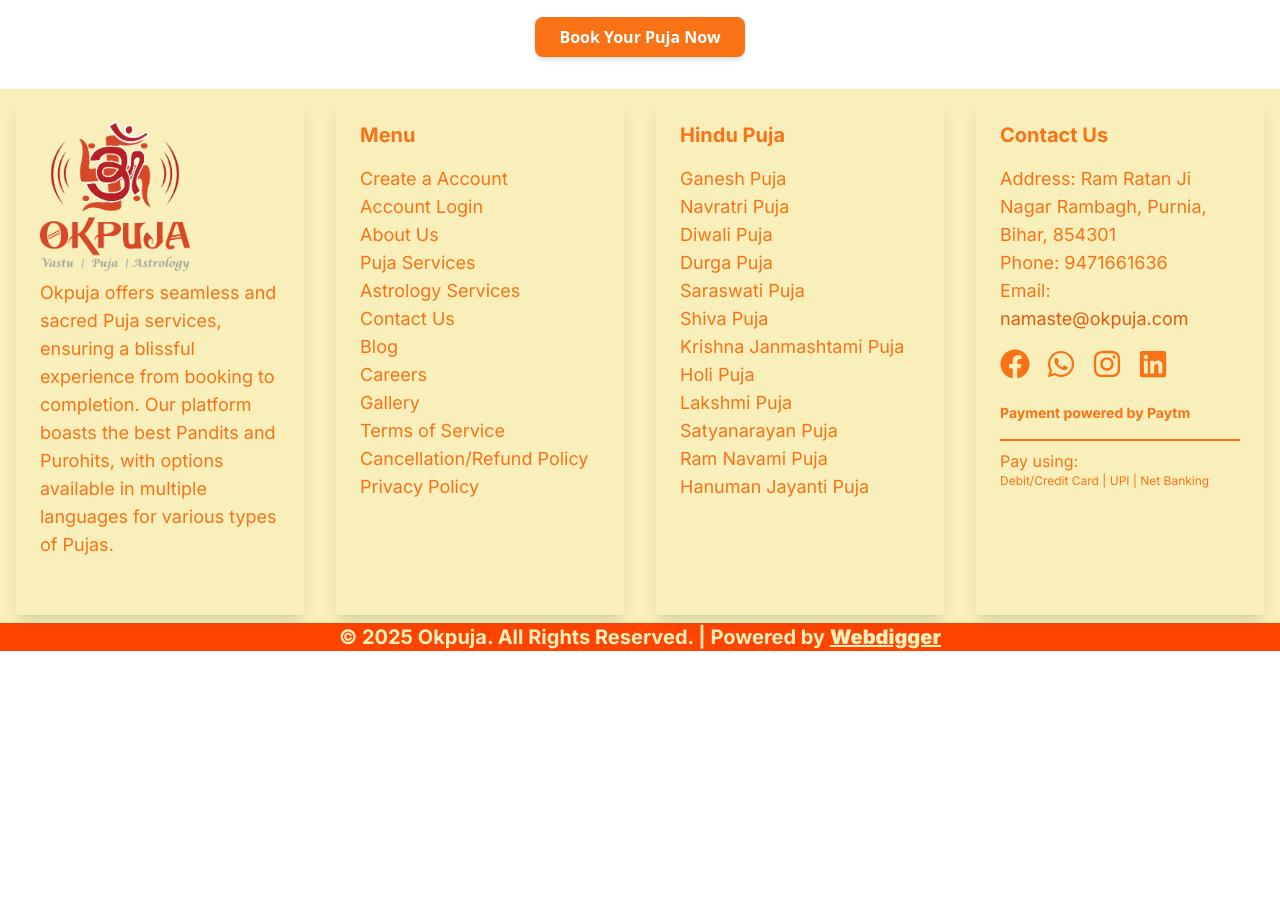
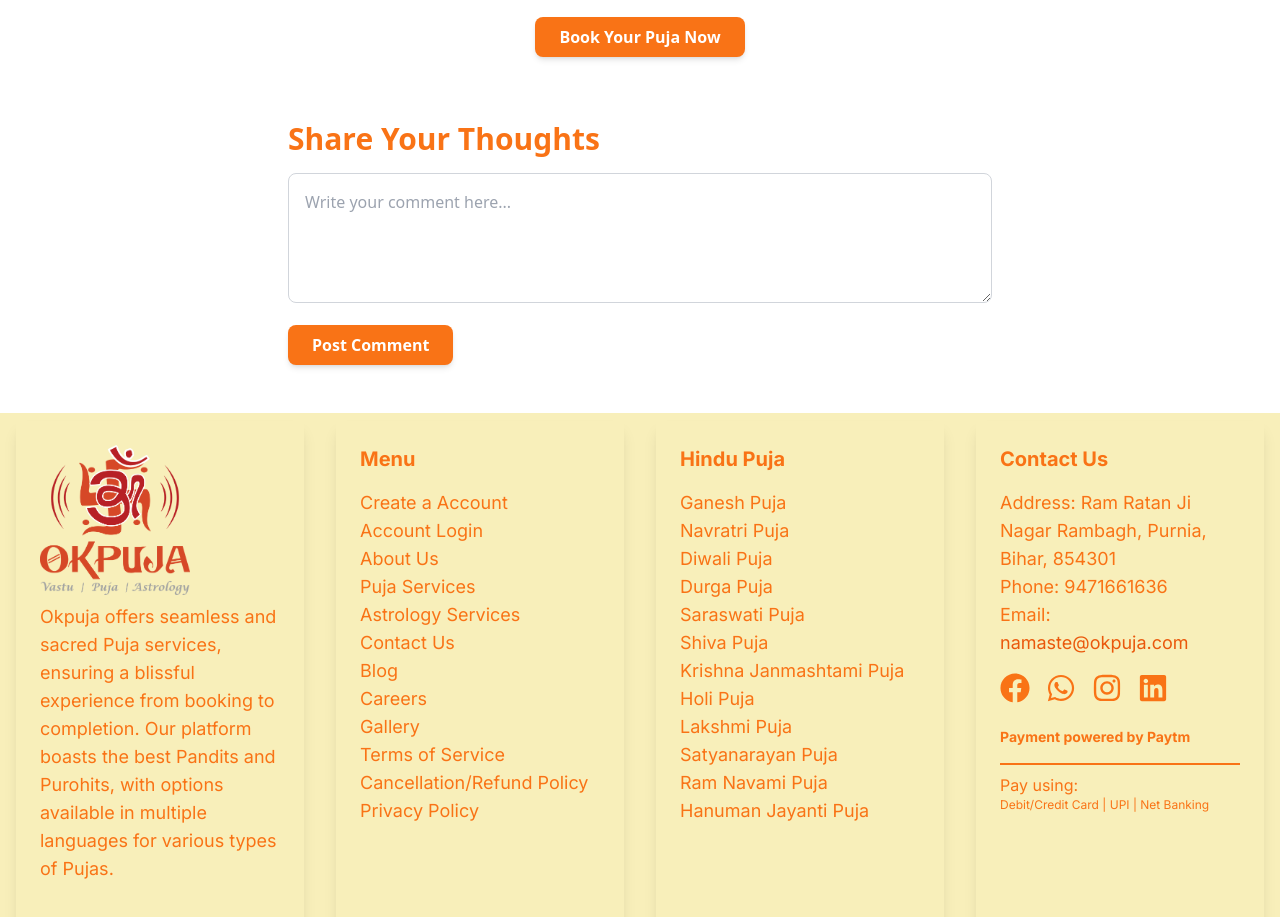
Before and after one commit to princekumar205086/sripandit, a Next.js app: page /blog/singleblog in a window 1280 px wide. Shown: the part 1840-2757 px from the top of the page. Before the commit the page ends 2491 px from the top, so only its background shows below. Built offline with nearby package versions, Linux system fonts and the light colour scheme.

Commit message:
comment work in single blog page

```diff
--- a/src/app/(componentsUi)/(home)/blog/singleblog/page.jsx
+++ b/src/app/(componentsUi)/(home)/blog/singleblog/page.jsx
@@ -25,6 +25,8 @@ const App = () => {
             <Significance />
             <FAQ />
             <CallToAction />
+            <CommentSection />
+
         </div>
     );
 };
@@ -140,4 +142,56 @@ const CallToAction = () => (
     </div>
 );
 
+const CommentSection = () => {
+    const [comment, setComment] = useState("");
+    const [commentsList, setCommentsList] = useState([]);
+
+    const handleCommentChange = (e) => {
+        setComment(e.target.value);
+    };
+
+    const handleCommentSubmit = (e) => {
+        e.preventDefault();
+        if (comment.trim()) {
+            setCommentsList([...commentsList, comment]);
+            setComment("");
+        }
+    };
+
+    return (
+        <div className="my-8">
+            <h2 className="text-3xl font-semibold text-orange-500 text-center sm:text-left mb-4">
+                Share Your Thoughts
+            </h2>
+            <form onSubmit={handleCommentSubmit} className="mb-4">
+                <textarea
+                    value={comment}
+                    onChange={handleCommentChange}
+                    rows="4"
+                    className="w-full p-4 rounded-lg border border-gray-300 focus:outline-none focus:ring-2 focus:ring-orange-500"
+                    placeholder="Write your comment here..."
+                />
+                <button
+                    type="submit"
+                    className="mt-4 bg-orange-500 hover:bg-orange-600 text-white font-semibold py-2 px-6 rounded-lg shadow-md"
+                >
+                    Post Comment
+                </button>
+            </form>
+
+            {commentsList.length > 0 && (
+                <div>
+                    <h3 className="text-2xl font-semibold text-orange-500">Comments</h3>
+                    <div className="mt-4 space-y-4">
+                        {commentsList.map((comment, index) => (
+                            <div key={index} className="p-4 bg-gray-100 rounded-lg">
+                                <p className="text-gray-700">{comment}</p>
+                            </div>
+                        ))}
+                    </div>
+                </div>
+            )}
+        </div>
+    );
+};
 export default App;
```
